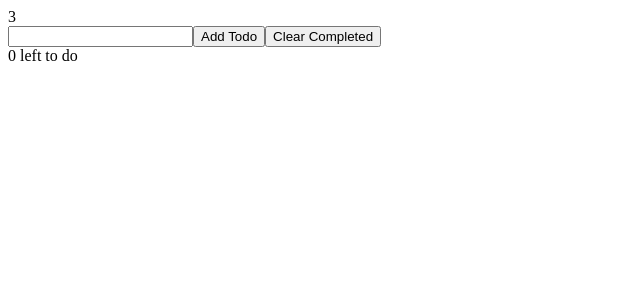
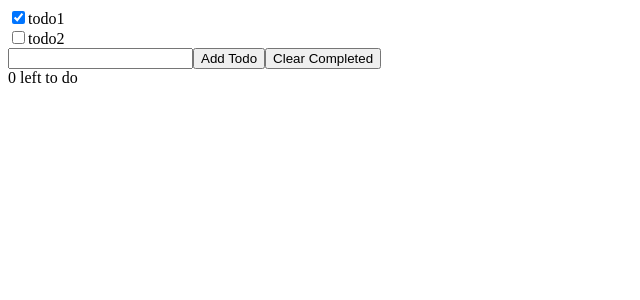
Before and after one commit to ElderSam/react-todo-app, a React (Create React App) app: page / in a window 1280 px wide. Shown: the top 300 px of the page, without its empty margins (0-640 px from the left). Built offline with nearby package versions, Linux system fonts and the light colour scheme.

Commit message:
create Todo component

```diff
--- a/src/App.js
+++ b/src/App.js
@@ -3,7 +3,7 @@
 
 function App() {
 
-  const [ todos, setTodos] = useState(['todo1', 'todo2', 'todo3']);
+  const [ todos, setTodos] = useState([{id: 1, name: 'todo1', completed: true}, {id: 2, name: 'todo2', completed: false}]);
 
   return (
     <>
--- /dev/null
+++ b/src/Todo.js
@@ -0,0 +1,13 @@
+import React from 'react';
+
+export default function Todo({ todo }) {
+    return (
+        <div>
+            <input type="checkbox" checked={todo.completed} />
+            <label>
+                {todo.name}
+            </label>
+
+        </div>
+    );
+}
--- a/src/TodoList.js
+++ b/src/TodoList.js
@@ -1,9 +1,10 @@
 import React from 'react';
+import Todo from './Todo';
 
 export default function TodoList({ todos }){
     return (
-        <div>
-            {todos.length}
-        </div>
+        todos.map(todo => {
+            return <Todo key={todo.id} todo={todo} />
+        })
     );
 }
```
